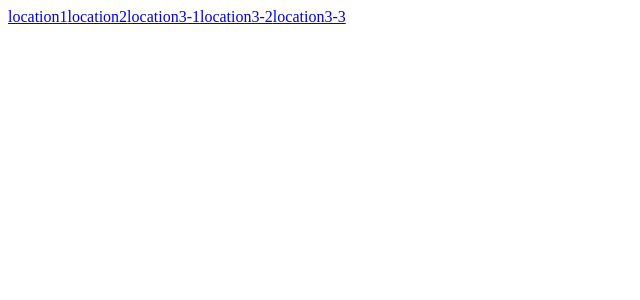
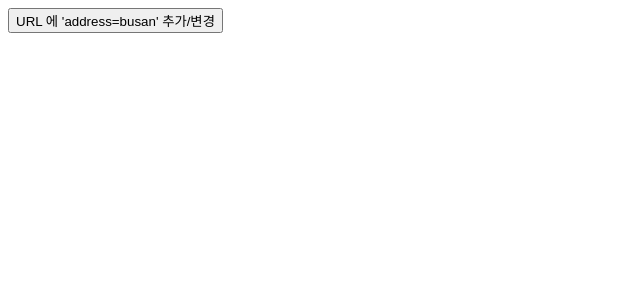
Before and after one commit to jiny-01/korea_it_web_react_study, a React (Vite) app: page /param2 in a window 1280 px wide. Shown: the top 300 px of the page, without its empty margins (0-640 px from the left). Built offline with nearby package versions, Linux system fonts and the light colour scheme.

Commit message:
feat: Router_1~4

```diff
--- a/src/App.jsx
+++ b/src/App.jsx
@@ -24,6 +24,7 @@ import Router1 from "./Router_study/Router1/Router1";
 import { BrowserRouter } from "react-router-dom";
 import Router2 from "./Router_study/Router2/Router2";
 import Router3 from "./Router_study/Router3/Router3";
+import Router4 from "./Router_study/Router4/Router4";
 
 function App() {
   return (
@@ -51,7 +52,8 @@ function App() {
       {/* <Index /> */}
       {/* <Router1 /> */}
       {/* <Router2 /> */}
-      <Router3 />
+      {/* <Router3 /> */}
+      <Router4 />
     </BrowserRouter>
     /**
      * BrowserRouter 로 감싸진 내부에 있는 컴포넌트들만 Routes, Route, Link, useNavigation 같은
--- a/src/Router_study/Router3/Router3.jsx
+++ b/src/Router_study/Router3/Router3.jsx
@@ -44,6 +44,10 @@ function Router3() {
         console.log("쿼리 파라미터 변경됨")
         console.log("location search =>", decodeURI(location.search))   //한글 깨지는 거 방지 decode
     }, [location.search])
+
+    const backBtnHandler = () => {
+        navigate(-1)          //바로 이전 페이지로 감
+    }
   return (
     <div>
         <Link to={"/location/1"}>location1</Link>
@@ -51,6 +55,7 @@ function Router3() {
         <Link to={"/location/3"}>location3-1</Link>
         <Link to={"/location/3?name=이동윤"}>location3-2</Link>
         <Link to={"/location/3?name=삼동윤"}>location3-3</Link>
+        <button onClick={backBtnHandler}>뒤로 가기</button>
         <Routes>
             <Route path="/location/1" element={<h1>location1</h1>}/>
             <Route path="/location/2" element={<h1>location2</h1>}/>
--- /dev/null
+++ b/src/Router_study/Router4/Router4.jsx
@@ -0,0 +1,71 @@
+import React, { useEffect } from "react";
+import { Route, Routes, useParams, useSearchParams } from "react-router-dom";
+
+//동적 파라미터
+function Component1() {
+  const { name } = useParams();
+  /**
+   * useParam 은 Route 의 path 에 설정된 동적 파라미터를 객체 형태로 가져온다
+   * 객체 안의 name 을 비구조할당으로 바로 뽑아온 것
+   */
+  return <h1>path parameter 는 {name}입니다.</h1>;
+}
+
+function Component2() {
+    //useSearchParams => 현재 search params, params 를 변경하는 함수 형태의 배열을 반환
+    const [searchParams, setSearchParams] = useSearchParams();
+
+    //searchParams : Iterator 반복 가능 -> for 쓴 것
+    useEffect (() => {
+        //이건 테스트용으로 확인하기 위함
+        const entries = searchParams.entries();
+        console.log(entries);
+        let searchParamObj = {}
+        for (const [key, value] of entries) {
+            searchParamObj[key] = value;
+        }
+        console.log(searchParamObj)
+
+        //하나만 확인하고 싶다면
+        //.get(키 이름) 으로 특정 키의 값 하나만 가져올 수 있다.
+        const nameParam = searchParams.get("name");
+        console.log("name => ", nameParam)
+
+        //주소 여러개 썼을 때 다 가져오고 싶으면
+        //원래는가장 마지막 것만 보여줌
+        //.getAll(키 이름) 으로 같은 이름의 모든 값을 가져올 수 있다.
+        console.log("address =>", searchParams.getAll("address"))
+    }, [searchParams])
+
+    //address 없으면 address=busan 추가
+    //있는데 busan 아니면 busan 으로 값 바꿈
+    const onClickHandler = () => {
+        //prev.set(키, 밸류) 로 파라미터를 추가하거나 수정할 수 있다.
+        //set 함수 호출 시 URL 이 바뀌고, 해당 컴포넌트가 재렌더링된다.
+        setSearchParams((prev) => {
+            prev.set("address", "busan");
+            return prev;
+        })
+    }
+  return (
+    <>
+      <div>
+        <button onClick={onClickHandler}>URL 에 'address=busan' 추가/변경</button>
+      </div>
+    </>
+  );
+}
+
+function Router4() {
+  return (
+    <div>
+      <Routes>
+        {/* path 에 : 을 사용하면 해당 위치의 URL 일부를 name 이라는 변수로 받겠다는 의미 */}
+        <Route path="/param1/:name" element={<Component1 />} />
+        <Route path="/param2" element={<Component2 />} />
+      </Routes>
+    </div>
+  );
+}
+
+export default Router4;
```
